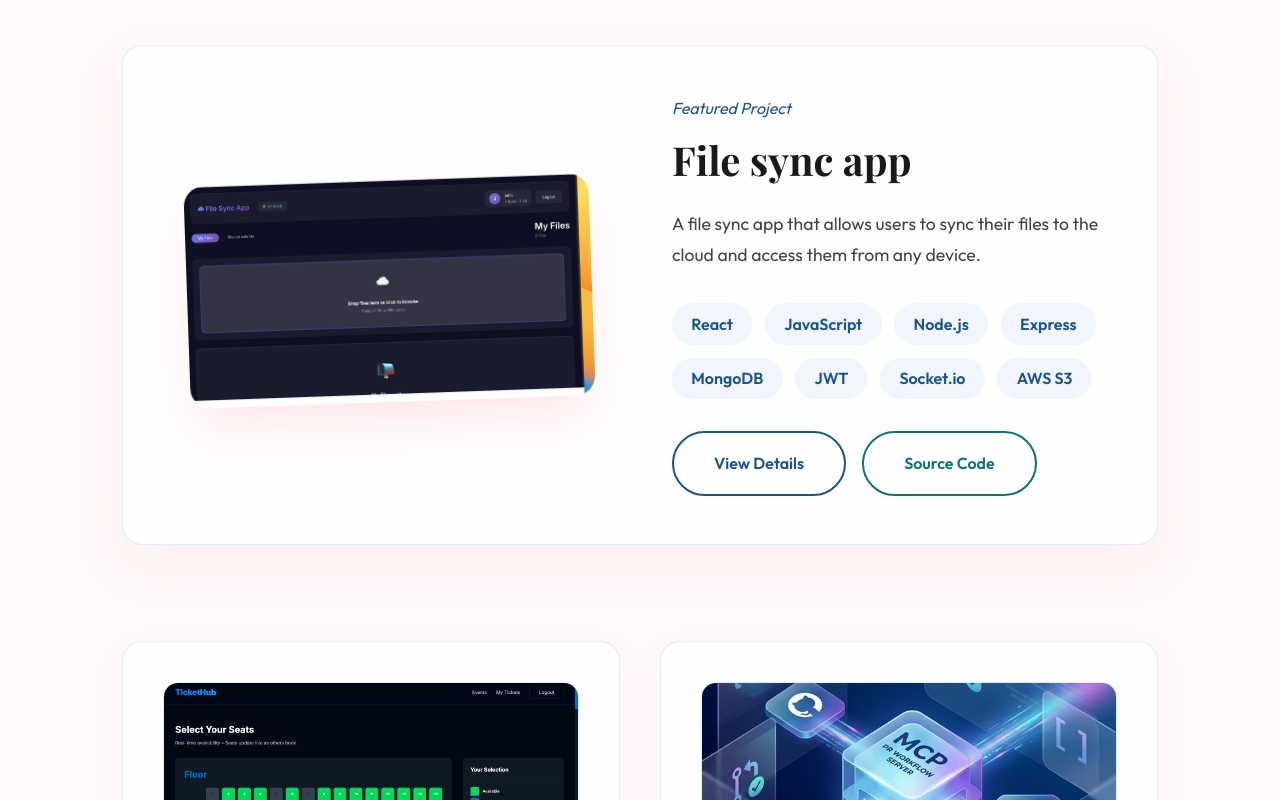
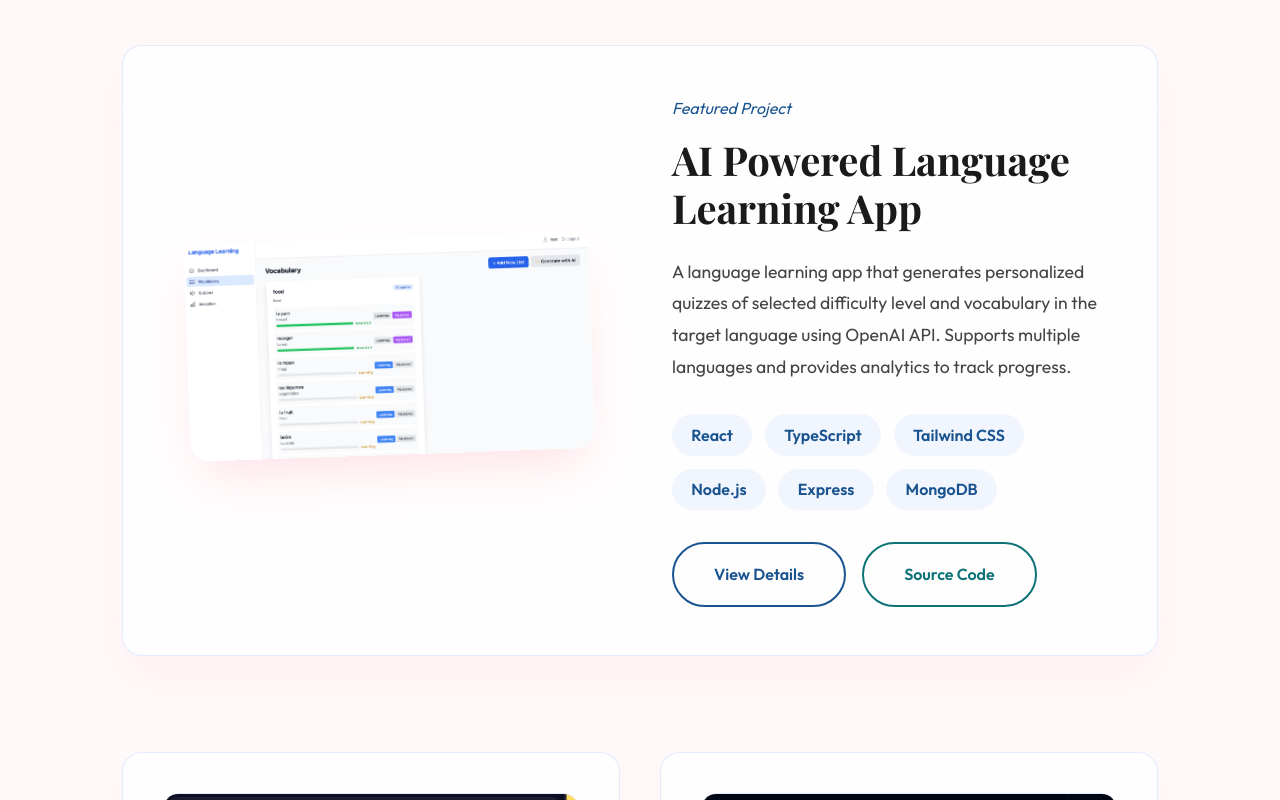
Before and after one commit to cindyylim/cindyylim.github.io, a Next.js app: page / in a window 1280 px wide. Shown: the part 2080-2880 px from the top of the page. Built offline with nearby package versions, Linux system fonts and the light colour scheme; a web font is replaced by a local one.

Commit message:
Revert "Reorder projects"
This reverts commit 72eb486727ac0e484d07886680cbb8cc46a7a9cf.

```diff
--- a/src/data/projects.js
+++ b/src/data/projects.js
@@ -1,4 +1,26 @@
 export const projects = [
+    {
+        id: 'language-learning-app',
+        title: 'AI Powered Language Learning App',
+        description: 'A language learning app that generates personalized quizzes of selected difficulty level and vocabulary in the target language using OpenAI API. Supports multiple languages and provides analytics to track progress.',
+        detailedDescription: 'This application leverages the power of Large Language Models (LLMs) to provide a tailored language learning experience. Users can practice vocabulary, use AI to generate vocabulary lists in multiple languages, take AI-generated quizzes, and track their progress over time. The backend is built with Node.js and Express, while the frontend utilizes React and TypeScript for a robust user experience. Check out the live project below or click on the github link to view the demo gifs.',
+        tags: ['React', 'TypeScript', 'Tailwind CSS', 'Node.js', 'Express', 'MongoDB'],
+        image: '/images/vocabulary.png',
+        images: [
+            '/images/login.png',
+            '/images/dashboard.png',
+            '/images/gen-vocab.png',
+            '/images/vocabulary.png',
+            '/images/vocab-list.png',
+            '/images/edit-vocab.png',
+            '/images/del-vocab.png',
+            '/images/gen-quiz.png',
+            '/images/quiz.png',
+            '/images/analytics.png',
+        ],
+        link: 'https://languagelearningapp-z0ca.onrender.com/login',
+        github: 'https://github.com/cindyylim/LanguageLearningApp/tree/main'
+    },
     {
         id: 'file-sync-app',
         title: 'File sync app',
```
